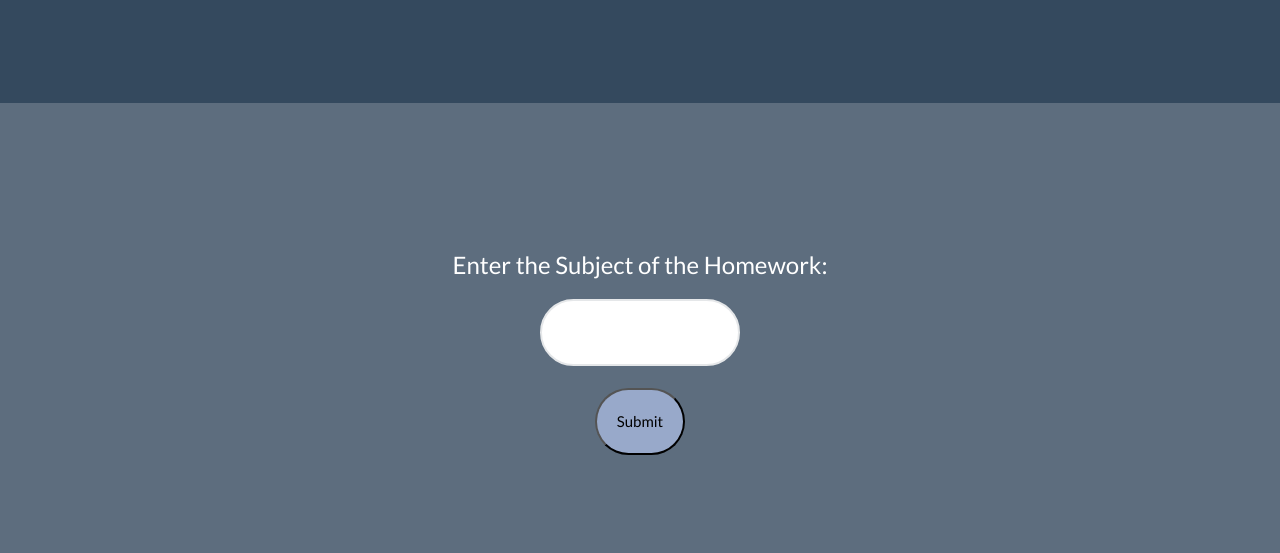
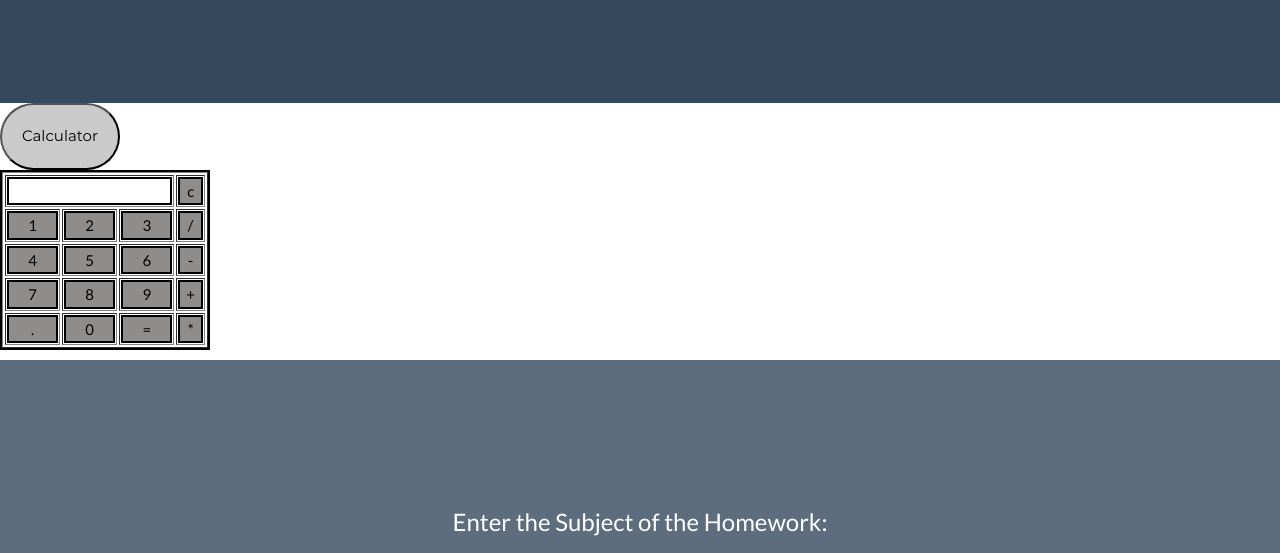
Before and after one commit to Hurricane2010/SCHOOLWORK_INFINITY, a plain HTML site: page SHI_Homework.html in a window 1280 px wide. Shown: the part 225-778 px from the top of the page. Drawn offline with nearby package versions, Linux system fonts and the light colour scheme.

Commit message:
calculator update to HW page

```diff
--- a/SHI_Homework.html
+++ b/SHI_Homework.html
@@ -38,6 +38,46 @@
   <h1 class="w3-margin w3-jumbo"  style="color: white">Homework</h1>
 </header>
 
+<button type="submit" onclick="calculator()" class="submitButton" style="position: sticky;">Calculator</button>
+
+<div class = "title">
+  <table border="1">
+     <tr>
+        <td colspan="3"><input type="text" id="result"/></td>
+        <!-- clr() function will call clr to clear all value -->
+        <td><input type="button" value="c" onclick="clr()"/> </td>
+     </tr>
+     <tr>
+        <!-- create button and assign value to each button -->
+        <!-- dis("1") will call function dis to display value -->
+        <td><input type="button" value="1" onclick="dis('1')"/> </td>
+        <td><input type="button" value="2" onclick="dis('2')"/> </td>
+        <td><input type="button" value="3" onclick="dis('3')"/> </td>
+        <td><input type="button" value="/" onclick="dis('/')"/> </td>
+     </tr>
+     <tr>
+        <td><input type="button" value="4" onclick="dis('4')"/> </td>
+        <td><input type="button" value="5" onclick="dis('5')"/> </td>
+        <td><input type="button" value="6" onclick="dis('6')"/> </td>
+        <td><input type="button" value="-" onclick="dis('-')"/> </td>
+     </tr>
+     <tr>
+        <td><input type="button" value="7" onclick="dis('7')"/> </td>
+        <td><input type="button" value="8" onclick="dis('8')"/> </td>
+        <td><input type="button" value="9" onclick="dis('9')"/> </td>
+        <td><input type="button" value="+" onclick="dis('+')"/> </td>
+     </tr>
+     <tr>
+        <td><input type="button" value="." onclick="dis('.')"/> </td>
+        <td><input type="button" value="0" onclick="dis('0')"/> </td>
+        <!-- solve function call function solve to evaluate value -->
+        <td><input type="button" value="=" onclick="solve()"/> </td>
+        <td><input type="button" value="*" onclick="dis('*')"/> </td>
+     </tr>
+  </table>
+</div>
+
+
 <div class = "w3-container w3-center" style = "padding: 128px 16px; background-color: #5D6D7E">
   <h3 class = "w3-margin w3-center-align" style="color: white">Enter the Subject of the Homework: </h3>
   <form action = "/action_page.php">
@@ -53,6 +93,9 @@
     <div class="gcse-search" id = "search"></div>
 </div>
 
+
+
+
 <!-- Footer -->
 <footer class="w3-container w3-padding-64 w3-center w3-opacity w3-light-grey" style = "padding: 128px 16px">
   <div class="w3-xlarge w3-padding-32">
--- a/style.css
+++ b/style.css
@@ -11,7 +11,7 @@ body,h1,h2,h3,h4,h5,h6 {font-family: "Lato", sans-serif}
 }
 
 .submitButton {
-    background-color:#a1b2d6de;
+    background-color:#c3c3c4de;
 	border-radius: 50px 50px 50px 50px;
     padding: 20px;
     width: 100;
@@ -40,3 +40,26 @@ body,h1,h2,h3,h4,h5,h6 {font-family: "Lato", sans-serif}
     background-color: rgb(143, 141, 140);
 
   }
+
+  .title{
+    margin-bottom: 10px;
+    text-align:center;
+    width: 210px;
+    color:green;
+    border: solid black 2px;
+    }
+
+    input[type="button"]
+    {
+    background-color:rgb(143, 141, 140);
+    color: black;
+    border: solid black 2px;
+    width:100%
+    }
+
+    input[type="text"]
+    {
+    background-color:white;
+    border: solid black 2px;
+    width:100%
+    }
```
Also changed, not shown: SHI_Calculator.js (added, +19 -0 lines), SHI_Whiteboard.html (+4 -1 lines), SHI_Whiteboard.js (+33 -0 lines), index.html (+4 -8 lines).
